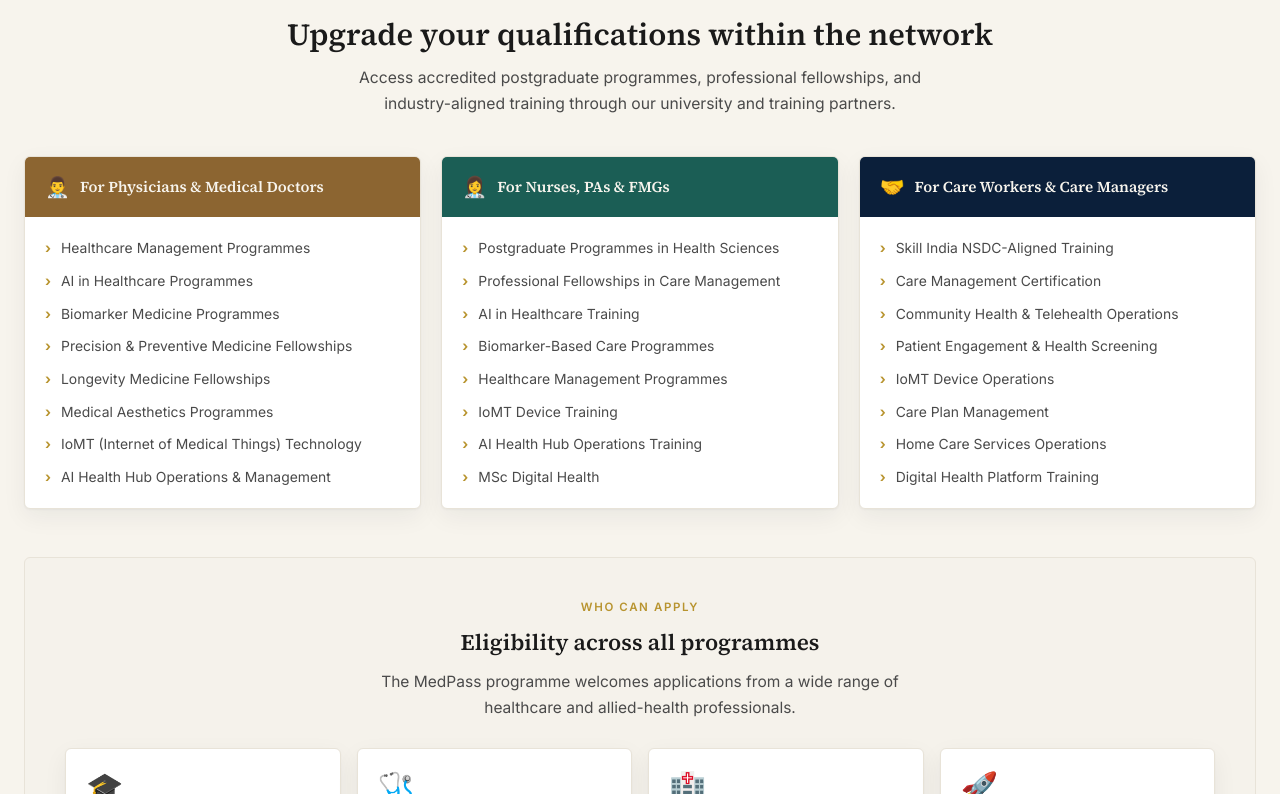
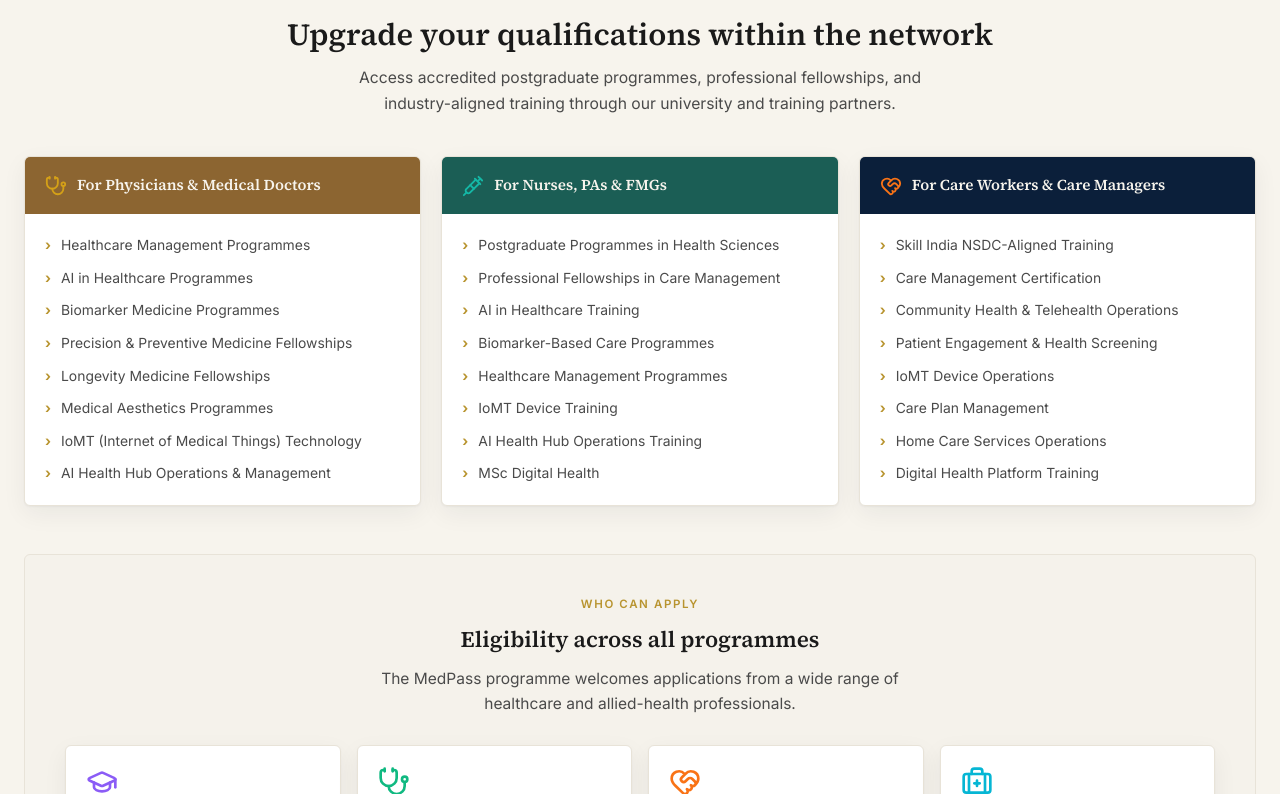
Before and after one commit to Telth-care/telth-med, a React (Vite) app: page / in a window 1280 px wide. Shown: the part 2720-3514 px from the top of the page. Built offline with nearby package versions, Linux system fonts and the light colour scheme.

Commit message:
icons added

```diff
--- a/src/sections/Apply.jsx
+++ b/src/sections/Apply.jsx
@@ -3,6 +3,7 @@
 import { useNavigate } from 'react-router-dom';
 import tohomeImg from "../assets/image-1.jpeg";
 import ApplicationForm from '../pages/ApplicationForm/ApplicationForm';
+import { ClipboardList } from "lucide-react"
 
 /* ─── shared field components ─────────────────────────────── */
 function Field({ label, children, className = '' }) {
@@ -186,7 +187,7 @@
       {/* Right: Navigation card to Application Form */}
       <div className="bg-paper rounded-[10px] overflow-hidden shadow-panel p-8 flex flex-col items-center justify-center min-h-[400px]">
         <div className="text-center max-w-sm mx-auto">
-          <div className="text-6xl mb-6">📝</div>
+<ClipboardList size={56} style={{ color: "#0F4C81" }} className="mb-6 mx-auto" />
           <h3 className="text-xl font-bold text-ink mb-3">Start Your Application</h3>
           <p className="text-ink-soft text-sm mb-6">
             Fill out our comprehensive application form to begin your journey in the Global Healthcare Mobility Programme.
--- a/src/sections/CareerPathway.jsx
+++ b/src/sections/CareerPathway.jsx
@@ -1,9 +1,18 @@
+// CareerPathway.jsx
+import {
+  Stethoscope,
+  Users,
+  Map,
+  BotMessageSquare,
+  Trophy,
+} from "lucide-react"
+
 const steps = [
-  { icon: '🩺', title: 'Clinical Professional',      sub: 'Your starting point',       highlight: false },
-  { icon: '👥', title: 'Collaborative Care Manager', sub: 'CCM role within Telth',      highlight: false },
-  { icon: '🗺️', title: 'Regional Care Manager',      sub: 'Lead regional operations',   highlight: false },
-  { icon: '🤖', title: 'AI Hub Operations Manager',  sub: 'Manage an AI Health Hub',    highlight: false },
-  { icon: '🏆', title: 'Franchise Partner',          sub: 'Own your health hub',        highlight: true  },
+  { icon: Stethoscope, color: "#06B6D4", title: 'Clinical Professional',      sub: 'Your starting point',       highlight: false },
+  { icon: Users,       color: "#10B981", title: 'Collaborative Care Manager', sub: 'CCM role within Telth',      highlight: false },
+  { icon: Map,         color: "#8B5CF6", title: 'Regional Care Manager',      sub: 'Lead regional operations',   highlight: false },
+  { icon: BotMessageSquare, color: "#F97316", title: 'AI Hub Operations Manager',  sub: 'Manage an AI Health Hub',    highlight: false },
+  { icon: Trophy,      color: "#F59E0B", title: 'Franchise Partner',          sub: 'Own your health hub',        highlight: true  },
 ]
 
 export default function CareerPathway() {
@@ -19,7 +28,9 @@
         </p>
 
         <div className="flex flex-wrap items-center justify-center gap-3">
-          {steps.map((s, i) => (
+          {steps.map((s, i) => {
+            const Icon = s.icon // ← component ref from step
+            return (
               <>
                 <div
                   key={s.title}
@@ -29,7 +40,8 @@
                       : 'bg-parchment/[0.07] border border-parchment/15'
                   }`}
                 >
-                <span className="text-2xl mb-2">{s.icon}</span>
+                  {/* Icon with per-step color */}
+                  <Icon size={28} style={{ color: s.color }} className="mb-2" />
                   <strong className="block font-sans font-bold text-parchment text-[0.8rem] mb-1">{s.title}</strong>
                   <small className="text-parchment/50 text-[0.72rem]">{s.sub}</small>
                 </div>
@@ -37,7 +49,8 @@
                   <span key={`arr-${i}`} className="text-brass font-bold text-xl">→</span>
                 )}
               </>
-          ))}
+            )
+          })}
         </div>
       </div>
     </section>
--- a/src/sections/Employers.jsx
+++ b/src/sections/Employers.jsx
@@ -1,11 +1,17 @@
-import caredoctorImg from "../assets/image-2.jpeg";
-
+// Employers.jsx
+import caredoctorImg from "../assets/image-2.jpeg"
+import {
+  Handshake,
+  TrendingUp,
+  Globe,
+  Hospital,
+} from "lucide-react"
 
 const cards = [
-  { icon: '🤝', title: 'Care Workforce Placement',   body: 'Place your registered care workers and support staff into structured roles within the Telth Care-at-Home and Telehealth networks — with skills upgrading built in.' },
-  { icon: '📈', title: 'Upskilling & CPD Pipeline',  body: 'We provide access to NSDC-aligned training, IoMT device training, telehealth coordination and care management certifications to elevate your workforce value.' },
-  { icon: '🌍', title: 'Global Mobility Pathways',   body: 'Eligible care workers can access structured pathways toward international roles in the UK and beyond — subject to visa rules, regulatory compliance and employer requirements.' },
-  { icon: '🏥', title: 'AI Hub Integration',         body: 'Connect your workforce to Telth AI Health Hubs as Care Managers, Community Health Workers or Patient Engagement Specialists.' },
+  { icon: Handshake,  color: "#8B5CF6", title: 'Care Workforce Placement',  body: 'Place your registered care workers and support staff into structured roles within the Telth Care-at-Home and Telehealth networks — with skills upgrading built in.' },
+  { icon: TrendingUp, color: "#10B981", title: 'Upskilling & CPD Pipeline', body: 'We provide access to NSDC-aligned training, IoMT device training, telehealth coordination and care management certifications to elevate your workforce value.' },
+  { icon: Globe,      color: "#06B6D4", title: 'Global Mobility Pathways',  body: 'Eligible care workers can access structured pathways toward international roles in the UK and beyond — subject to visa rules, regulatory compliance and employer requirements.' },
+  { icon: Hospital,   color: "#F97316", title: 'AI Hub Integration',        body: 'Connect your workforce to Telth AI Health Hubs as Care Managers, Community Health Workers or Patient Engagement Specialists.' },
 ]
 
 export default function Employers() {
@@ -24,13 +30,17 @@
         </p>
 
         <div className="grid grid-cols-1 md:grid-cols-2 gap-5 mb-8">
-          {cards.map(c => (
-            <div key={c.title} className="bg-paper border border-line rounded-md shadow-card p-6">
-              <div className="text-3xl mb-3">{c.icon}</div>
-              <h3 className="font-serif text-ink font-semibold text-[1rem] mb-2">{c.title}</h3>
-              <p className="text-ink-soft text-[0.88rem] m-0">{c.body}</p>
-            </div>
-          ))}
+          {cards.map(c => {
+            const Icon = c.icon // ← component ref from card
+            return (
+              <div key={c.title} className="bg-paper border border-line rounded-md shadow-card p-6">
+                {/* Icon with per-card color */}
+                <Icon size={32} style={{ color: c.color }} className="mb-3" />
+                <h3 className="font-serif text-ink font-semibold text-[1rem] mb-2">{c.title}</h3>
+                <p className="text-ink-soft text-[0.88rem] m-0">{c.body}</p>
+              </div>
+            )
+          })}
         </div>
 
         {/* CTA bar */}
--- a/src/sections/Programmes.jsx
+++ b/src/sections/Programmes.jsx
@@ -1,73 +1,119 @@
+import {
+  Stethoscope,
+  Syringe,
+  HeartHandshake,
+  GraduationCap,
+  BriefcaseMedical,
+} from "lucide-react";
+
 const groups = [
   {
-    icon: '👨‍⚕️',
-    title: 'For Physicians & Medical Doctors',
-    headerClass: 'bg-brass-dark',
+    icon: Stethoscope,
+    title: "For Physicians & Medical Doctors",
+    headerClass: "bg-brass-dark",
+    iconColor: "#D4A017",
     items: [
-      'Healthcare Management Programmes',
-      'AI in Healthcare Programmes',
-      'Biomarker Medicine Programmes',
-      'Precision & Preventive Medicine Fellowships',
-      'Longevity Medicine Fellowships',
-      'Medical Aesthetics Programmes',
-      'IoMT (Internet of Medical Things) Technology',
-      'AI Health Hub Operations & Management',
+      "Healthcare Management Programmes",
+      "AI in Healthcare Programmes",
+      "Biomarker Medicine Programmes",
+      "Precision & Preventive Medicine Fellowships",
+      "Longevity Medicine Fellowships",
+      "Medical Aesthetics Programmes",
+      "IoMT (Internet of Medical Things) Technology",
+      "AI Health Hub Operations & Management",
     ],
   },
   {
-    icon: '👩‍⚕️',
-    title: 'For Nurses, PAs & FMGs',
-    headerClass: 'bg-teal',
+    icon: Syringe,
+    title: "For Nurses, PAs & FMGs",
+    headerClass: "bg-teal",
+    iconColor: "#14B8A6",
     items: [
-      'Postgraduate Programmes in Health Sciences',
-      'Professional Fellowships in Care Management',
-      'AI in Healthcare Training',
-      'Biomarker-Based Care Programmes',
-      'Healthcare Management Programmes',
-      'IoMT Device Training',
-      'AI Health Hub Operations Training',
-      'MSc Digital Health',
+      "Postgraduate Programmes in Health Sciences",
+      "Professional Fellowships in Care Management",
+      "AI in Healthcare Training",
+      "Biomarker-Based Care Programmes",
+      "Healthcare Management Programmes",
+      "IoMT Device Training",
+      "AI Health Hub Operations Training",
+      "MSc Digital Health",
     ],
   },
   {
-    icon: '🤝',
-    title: 'For Care Workers & Care Managers',
-    headerClass: 'bg-ink',
+    icon: HeartHandshake,
+    title: "For Care Workers & Care Managers",
+    headerClass: "bg-ink",
+    iconColor: "#F97316",
     items: [
-      'Skill India NSDC-Aligned Training',
-      'Care Management Certification',
-      'Community Health & Telehealth Operations',
-      'Patient Engagement & Health Screening',
-      'IoMT Device Operations',
-      'Care Plan Management',
-      'Home Care Services Operations',
-      'Digital Health Platform Training',
+      "Skill India NSDC-Aligned Training",
+      "Care Management Certification",
+      "Community Health & Telehealth Operations",
+      "Patient Engagement & Health Screening",
+      "IoMT Device Operations",
+      "Care Plan Management",
+      "Home Care Services Operations",
+      "Digital Health Platform Training",
     ],
   },
-]
+];
 
 const eligCards = [
   {
-    icon: '🎓',
-    title: 'Postgraduate Students',
-    items: ['MSc Digital Health', 'MSc Health Management', 'MSc Public Health', 'MSc Nursing', 'MSc Biomedical Science', 'MBA Healthcare Management', 'PG Diploma Health Informatics'],
+    icon: GraduationCap,
+    title: "Postgraduate Students",
+    color: "#8B5CF6",
+    items: [
+      "MSc Digital Health",
+      "MSc Health Management",
+      "MSc Public Health",
+      "MSc Nursing",
+      "MSc Biomedical Science",
+      "MBA Healthcare Management",
+      "PG Diploma Health Informatics",
+    ],
   },
   {
-    icon: '🩺',
-    title: 'Clinical Professionals',
-    items: ['MBBS / MBChB Graduates', 'MD / Specialist Doctors', 'Physician Associates (PA)', 'Foreign Medical Graduates (FMG)', 'Registered Nurses (RN)', 'Community Nurses', 'Paramedics & Allied Health'],
+    icon: Stethoscope,
+    title: "Clinical Professionals",
+    color: "#10B981",
+    items: [
+      "MBBS / MBChB Graduates",
+      "MD / Specialist Doctors",
+      "Physician Associates (PA)",
+      "Foreign Medical Graduates (FMG)",
+      "Registered Nurses (RN)",
+      "Community Nurses",
+      "Paramedics & Allied Health",
+    ],
   },
   {
-    icon: '🏥',
-    title: 'Care & Support Workers',
-    items: ['Healthcare Workers', 'Caregivers', 'Community Health Workers', 'Healthcare Assistants', 'Telehealth Assistants', 'Phlebotomy Aspirants', 'Fresh Graduates (Life Sciences)'],
+    icon: HeartHandshake,
+    title: "Care & Support Workers",
+    color: "#F97316",
+    items: [
+      "Healthcare Workers",
+      "Caregivers",
+      "Community Health Workers",
+      "Healthcare Assistants",
+      "Telehealth Assistants",
+      "Phlebotomy Aspirants",
+      "Fresh Graduates (Life Sciences)",
+    ],
   },
   {
-    icon: '🚀',
-    title: 'Healthcare Entrepreneurs',
-    items: ['Licensed Physicians seeking ownership', 'Healthcare Business Operators', 'Clinic & Diagnostic Centre Owners', 'Pharmacists & Health Retailers', 'Healthcare Franchise Seekers', 'Investors in Health Infrastructure'],
+    icon: BriefcaseMedical,
+    title: "Healthcare Entrepreneurs",
+    color: "#06B6D4",
+    items: [
+      "Licensed Physicians seeking ownership",
+      "Healthcare Business Operators",
+      "Clinic & Diagnostic Centre Owners",
+      "Pharmacists & Health Retailers",
+      "Healthcare Franchise Seekers",
+      "Investors in Health Infrastructure",
+    ],
   },
-]
+];
 
 export default function Programmes() {
   return (
@@ -76,58 +122,113 @@
         <p className="text-brass-dark font-semibold text-[11.5px] tracking-[0.14em] uppercase mb-3 text-center">
           Academic &amp; Training Programmes
         </p>
+
         <h2 className="font-serif font-semibold text-[clamp(1.5rem,2.4vw,2.1rem)] leading-tight text-ink text-center mb-3">
           Upgrade your qualifications within the network
         </h2>
+
         <p className="text-ink-soft text-[0.98rem] text-center max-w-xl mx-auto mb-10">
-          Access accredited postgraduate programmes, professional fellowships, and industry-aligned training through our university and training partners.
+          Access accredited postgraduate programmes, professional fellowships,
+          and industry-aligned training through our university and training
+          partners.
         </p>
 
-        {/* Programme groups */}
+        {/* Programme Groups */}
         <div className="grid grid-cols-1 md:grid-cols-3 gap-5 mb-12">
-          {groups.map(g => (
-            <div key={g.title} className="bg-paper border border-line rounded-md overflow-hidden shadow-card">
-              <div className={`flex items-center gap-2.5 px-5 py-4 ${g.headerClass}`}>
-                <span className="text-xl">{g.icon}</span>
-                <h3 className="text-parchment font-serif font-semibold text-[0.95rem] m-0">{g.title}</h3>
+          {groups.map((g) => {
+            const Icon = g.icon;
+
+            return (
+              <div
+                key={g.title}
+                className="bg-paper border border-line rounded-md overflow-hidden shadow-card"
+              >
+                <div
+                  className={`flex items-center gap-2.5 px-5 py-4 ${g.headerClass}`}
+                >
+                  <Icon
+                    size={22}
+                    style={{ color: g.iconColor }}
+                    strokeWidth={2}
+                  />
+                  <h3 className="text-parchment font-serif font-semibold text-[0.95rem] m-0">
+                    {g.title}
+                  </h3>
                 </div>
+
                 <ul className="list-none p-5 space-y-2.5">
-                {g.items.map(item => (
-                  <li key={item} className="relative pl-4 text-ink-soft text-[0.87rem]">
-                    <span className="absolute left-0 text-brass-dark font-bold">›</span>
+                  {g.items.map((item) => (
+                    <li
+                      key={item}
+                      className="relative pl-4 text-ink-soft text-[0.87rem]"
+                    >
+                      <span className="absolute left-0 text-brass-dark font-bold">
+                        ›
+                      </span>
                       {item}
                     </li>
                   ))}
                 </ul>
               </div>
-          ))}
+            );
+          })}
         </div>
 
-        {/* Eligibility block */}
+        {/* Eligibility */}
         <div className="bg-parchment-2 border border-line rounded-md p-10">
-          <p className="text-brass-dark font-semibold text-[11.5px] tracking-[0.14em] uppercase mb-2 text-center">Who can apply</p>
-          <h3 className="font-serif font-semibold text-[1.4rem] text-ink text-center mb-2">Eligibility across all programmes</h3>
+          <p className="text-brass-dark font-semibold text-[11.5px] tracking-[0.14em] uppercase mb-2 text-center">
+            Who can apply
+          </p>
+
+          <h3 className="font-serif font-semibold text-[1.4rem] text-ink text-center mb-2">
+            Eligibility across all programmes
+          </h3>
+
           <p className="text-ink-soft text-[0.97rem] text-center max-w-xl mx-auto mb-7">
-            The MedPass programme welcomes applications from a wide range of healthcare and allied-health professionals.
+            The MedPass programme welcomes applications from a wide range of
+            healthcare and allied-health professionals.
           </p>
+
           <div className="grid grid-cols-1 sm:grid-cols-2 lg:grid-cols-4 gap-4">
-            {eligCards.map(c => (
-              <div key={c.title} className="bg-paper border border-line rounded-md shadow-card p-5">
-                <div className="text-3xl mb-2">{c.icon}</div>
-                <h4 className="font-serif font-semibold text-ink text-[0.95rem] mb-2.5">{c.title}</h4>
+            {eligCards.map((c) => {
+              const Icon = c.icon;
+
+              return (
+                <div
+                  key={c.title}
+                  className="bg-paper border border-line rounded-md shadow-card p-5"
+                >
+                  <div className="mb-3">
+                    <Icon
+                      size={32}
+                      style={{ color: c.color }}
+                      strokeWidth={2}
+                    />
+                  </div>
+
+                  <h4 className="font-serif font-semibold text-ink text-[0.95rem] mb-2.5">
+                    {c.title}
+                  </h4>
+
                   <ul className="list-none space-y-1.5">
-                  {c.items.map(item => (
-                    <li key={item} className="relative pl-3.5 text-ink-soft text-[0.82rem]">
-                      <span className="absolute left-0 text-brass-dark font-bold">·</span>
+                    {c.items.map((item) => (
+                      <li
+                        key={item}
+                        className="relative pl-3.5 text-ink-soft text-[0.82rem]"
+                      >
+                        <span className="absolute left-0 text-brass-dark font-bold">
+                          •
+                        </span>
                         {item}
                       </li>
                     ))}
                   </ul>
                 </div>
-            ))}
+              );
+            })}
           </div>
         </div>
       </div>
     </section>
-  )
+  );
 }
```
Also changed, not shown: src/sections/EcosystemBanner.jsx (+33 -18 lines). Lines whose indentation alone changed are shown as unchanged.
